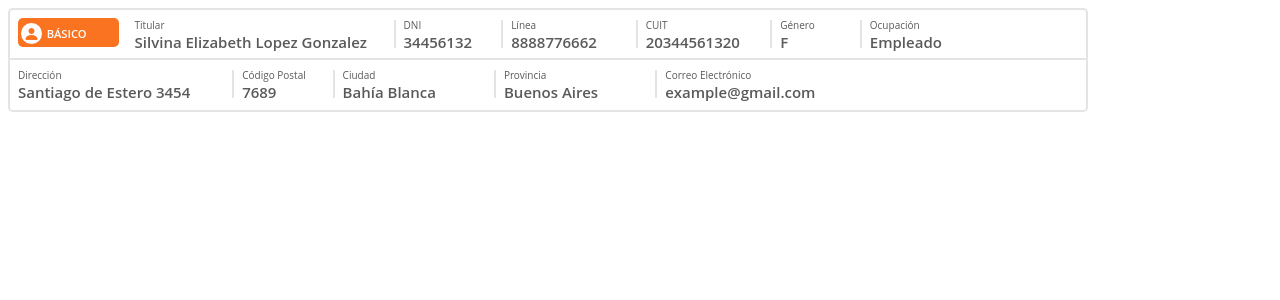
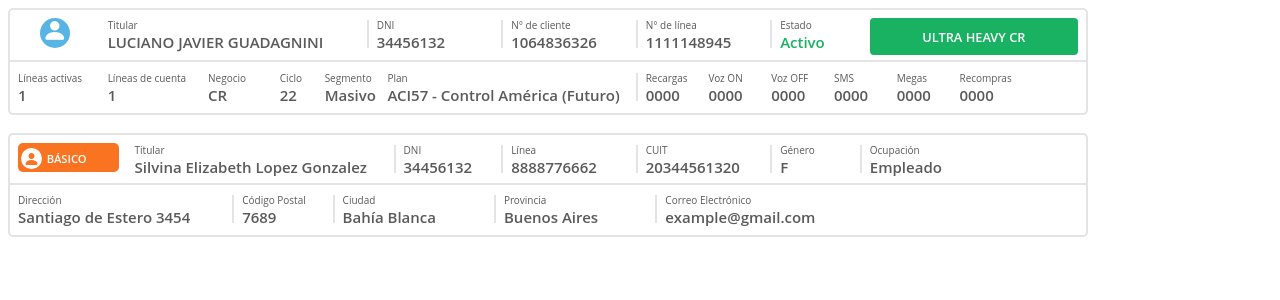
Before and after one commit to Peje08/claroPey, a React (Create React App) app: page / in a window 1280 px wide. Shown: the top 300 px of the page. Built offline with nearby package versions, Linux system fonts and the light colour scheme; no server answers.

Commit message:
fixing container

```diff
--- a/src/Components/DisplayInfo/Index.tsx
+++ b/src/Components/DisplayInfo/Index.tsx
@@ -27,20 +27,14 @@
                                             {line && <VerticallDivisor />}
                                         </>);
                                 case "icon":
-                                    return <Icon color={'#ffffff'} bgColor={'#57b4e5'}><i className="bi bi-person-fill"></i>Liliana</Icon>
+                                    return <Icon color={'#ffffff'} bgColor={'#57b4e5'}><i className="bi bi-person-fill"></i></Icon>
                                 case "badge":
                                     return <Badge color={color} bgColor={bgColor}><i className="bi bi-person-fill"></i>{content}</Badge>
                                 case "state":
                                     return <State>{content}</State>;
                             }
                         })()}
-  {/* {
-    type:"badge",
-    color: "#fff",
-    bgColor: "#fa7321",
-    userType: "BÁSICO",
-    col: 3
-  }, */}
+
                     </Element>
                 </Col>
             )}
--- a/src/Mock/DisplayInfo/userMock.js
+++ b/src/Mock/DisplayInfo/userMock.js
@@ -8,8 +8,9 @@
   {
     type: "label",
     label: "Titular",
-    content: "Silvina Elizabeth Lopez Gonzalez",
+    content: "LUCIANO JAVIER GUADAGNINI",
     col: 3,
+    line: true
   },
   {
     type: "label",
@@ -20,62 +21,106 @@
   },
   {
     type: "label",
-    label: "Línea",
-    content: 8888776662,
+    label: "N° de cliente",
+    content: 1064836326,
     col: 1.5,
     line: true
   },
   {
     type: "label",
-    label: "CUIT",
-    content: 20344561320,
+    label: "N° de línea",
+    content: 1111148945,
     col: 1.5,
     line: true
   },
   {
     type: "label",
-    label: "Género",
-    content: "F",
+    active: "#19b162",
+    label: "Estado",
+    content: "Activo",
     col: 1
   },
   {
-    type: "label",
-    label: "Ocupación",
-    content: "Empleado",
+    type: "state",
+    label: "Tipo de usuario",
+    content: "ULTRA HEAVY CR",
     col: 2.5
   },
 
   {
     type: "label",
-    label: "Dirección",
-    content: "Santiago de Estero 3454",
+    label: "Líneas activas",
+    content: 1,
     col: 1
   },
   {
     type: "label",
-    label: "Código Postal",
-    content: "7689",
+    label: "Líneas de cuenta",
+    content: 1,
     col: 1.12
 
   },
   {
     type: "label",
-    label: "Ciudad",
-    content: "Bahía Blanca",
+    label: "Negocio",
+    content: "CR",
     col: .8
   },
   {
     type: "label",
-    label: "Provincia",
-    content: "Buenos Aires",
+    label: "Ciclo",
+    content: 22,
     col: .5
   },
   {
     type: "label",
-    label: "Correo Electrónico",
-    content: "example@gmail.com",
+    label: "Segmento",
+    content: "Masivo",
     col: .7
-  }
+  },
+  {
+    type: "label",
+    label: "Plan",
+    content: "ACI57 - Control América (Futuro)",
+    line: true,
+    col: 2.88
+  },
+  {
+    type: "label",
+    label: "Recargas",
+    content: "0000",
+    col: 0.7
+  },
+  {
+    type: "label",
+    label: "Voz ON",
+    content: "0000",
+    col: 0.7
+  },
+  {
+    type: "label",
+    label: "Voz OFF",
+    content: "0000",
+    col: 0.7
+  },
+  {
+    type: "label",
+    label: "SMS",
+    content: "0000",
+    col: 0.7
+  },
+  {
+    type: "label",
+    label: "Megas",
+    content: "0000",
+    col: 0.7
+  },
+  {
+    type: "label",
+    label: "Recompras",
+    content: "0000",
+    col: 0.7
+  },
 ];
 
 export const userMockClaroPay = [
--- a/src/Page/Home/Index.tsx
+++ b/src/Page/Home/Index.tsx
@@ -1,7 +1,7 @@
 import React, { FunctionComponent, useContext } from 'react'
 import {CONTEXT} from '../../context';
 import { DisplayInfo } from '../../Components/DisplayInfo/Index';
-import { userMockClaroPay } from '../../Mock/DisplayInfo/userMock';
+import { userMock, userMockClaroPay } from '../../Mock/DisplayInfo/userMock';
 
 
 
@@ -13,9 +13,11 @@
     } : any = useContext(CONTEXT);
 
     return (
-
+            <>
+            <DisplayInfo user={userMock}  />
+            <br/>
             <DisplayInfo user={userMockClaroPay}  />
-
+            </>
     )
 }
 
```
